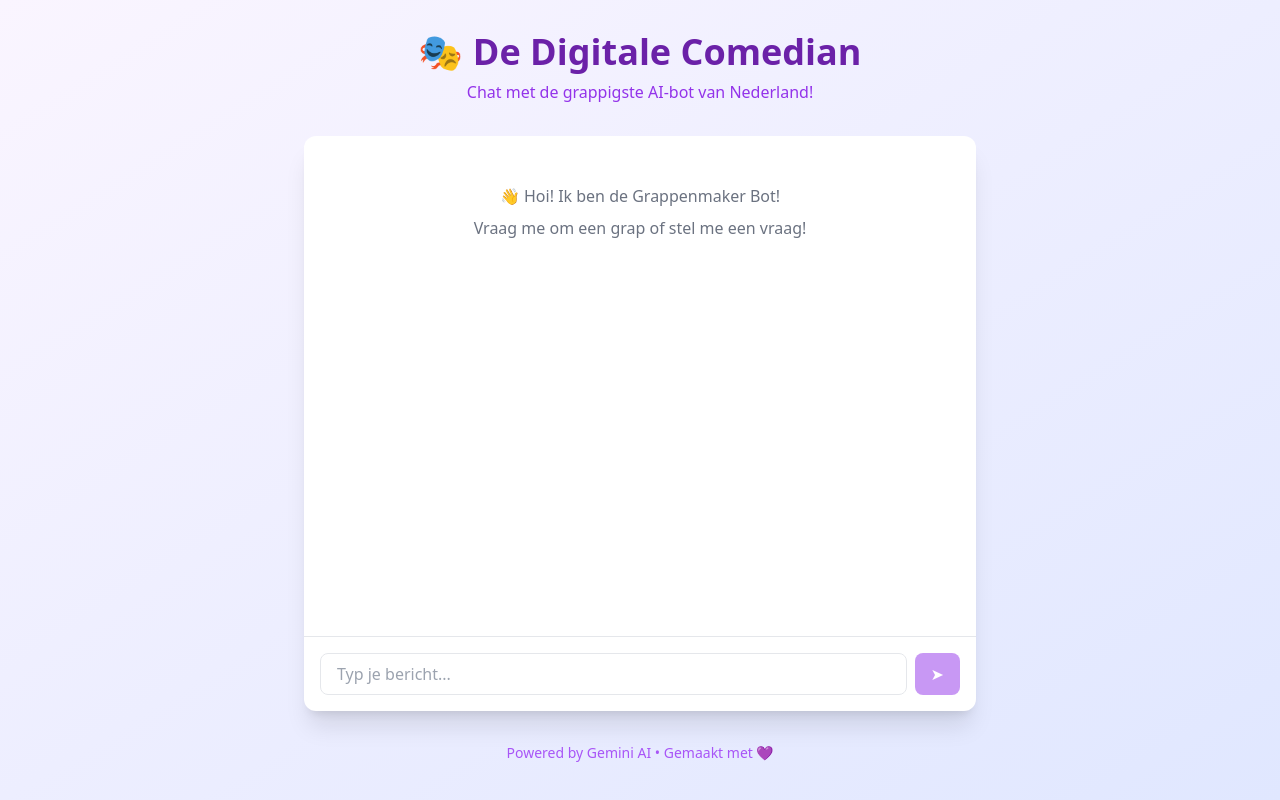
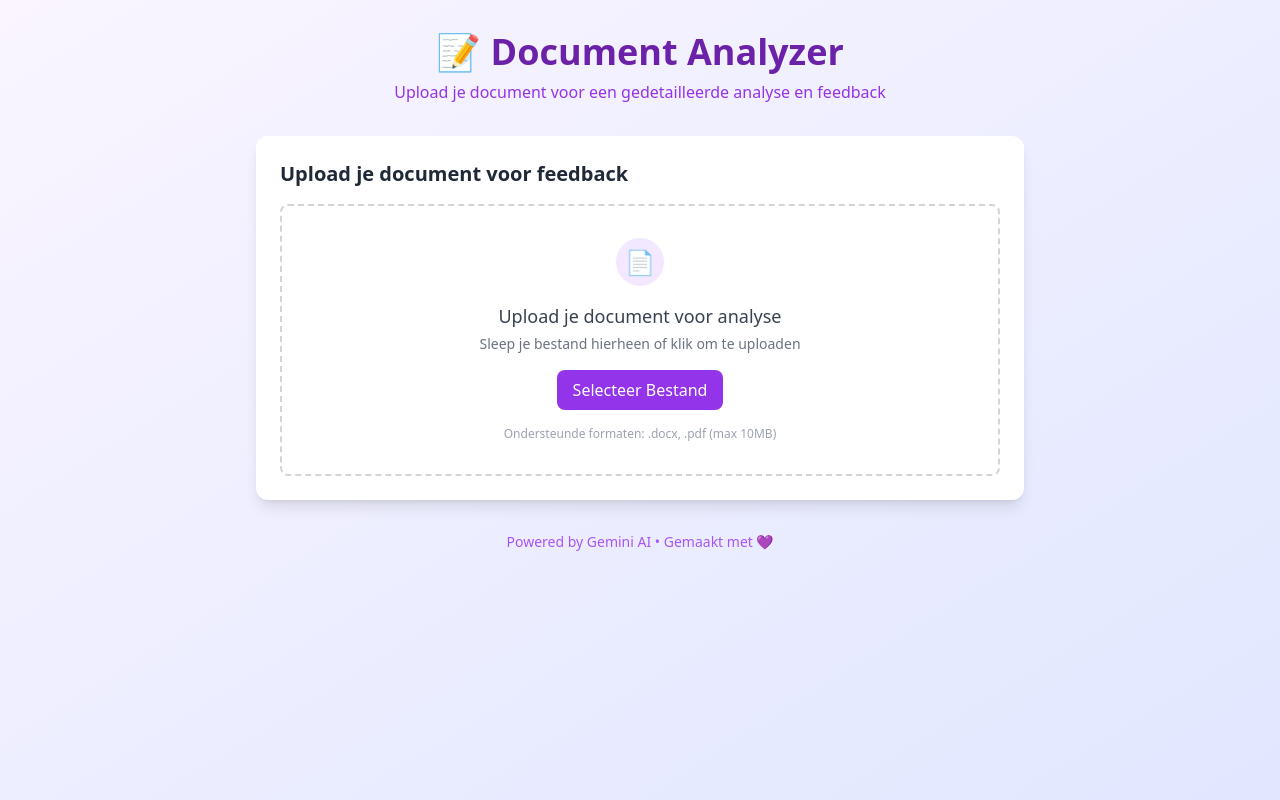
Before and after one commit to TomNaberink/gemini-simpele-chatbot-nextJS-cursor, a Next.js app: page / in a window 1280 px wide. Built offline with nearby package versions, Linux system fonts and the light colour scheme.

Commit message:
Create an AI document feedback analyzer

```diff
--- a/src/app/page.tsx
+++ b/src/app/page.tsx
@@ -1,24 +1,21 @@
-import JokeChatBot from '@/components/JokeChatBot'
+import FeedbackAnalyzer from '@/components/FeedbackAnalyzer'
 
 export default function Home() {
   return (
     <div className="min-h-screen bg-gradient-to-br from-purple-50 to-indigo-100">
       <div className="container mx-auto px-4 py-8">
-        <div className="max-w-2xl mx-auto">
-          {/* Header */}
+        <div className="max-w-3xl mx-auto">
           <div className="text-center mb-8">
             <h1 className="text-4xl font-bold text-purple-800 mb-2">
-              🎭 De Digitale Comedian
+              📝 Document Analyzer
             </h1>
             <p className="text-purple-600">
-              Chat met de grappigste AI-bot van Nederland!
+              Upload je document voor een gedetailleerde analyse en feedback
             </p>
           </div>
 
-          {/* Chatbot */}
-          <JokeChatBot />
+          <FeedbackAnalyzer />
 
-          {/* Footer */}
           <div className="text-center mt-8 text-sm text-purple-500">
             <p>Powered by Gemini AI • Gemaakt met 💜</p>
           </div>
--- /dev/null
+++ b/src/components/FeedbackAnalyzer.tsx
@@ -0,0 +1,106 @@
+import { useState } from 'react'
+import FileUpload from './FileUpload'
+
+export default function FeedbackAnalyzer() {
+  const [isAnalyzing, setIsAnalyzing] = useState(false)
+  const [feedback, setFeedback] = useState<any>(null)
+
+  const analyzeFeedback = async (content: string) => {
+    setIsAnalyzing(true)
+    try {
+      const prompt = `
+        Analyseer het volgende document en geef gedetailleerde feedback op de volgende aspecten:
+
+        1. Structuur en Opbouw (score 1-10)
+        - Logische flow
+        - Samenhang tussen paragrafen
+        - Duidelijke introductie en conclusie
+
+        2. Taalgebruik en Stijl (score 1-10)
+        - Grammatica en spelling
+        - Professioneel taalgebruik
+        - Consistentie in stijl
+
+        3. Inhoudelijke Kwaliteit (score 1-10)
+        - Diepgang van de analyse
+        - Onderbouwing van argumenten
+        - Relevantie van de informatie
+
+        4. Presentatie (score 1-10)
+        - Leesbaarheid
+        - Formatting
+        - Professionele uitstraling
+
+        Geef voor elk aspect:
+        - Een gedetailleerde analyse
+        - Concrete verbeterpunten
+        - Een score (1-10)
+        - Praktische aanbevelingen
+
+        Sluit af met:
+        - Een algemene conclusie
+        - Totaalscore
+        - Top 3 prioriteiten voor verbetering
+
+        Document voor analyse:
+        ${content}
+      `
+
+      const response = await fetch('/api/chat', {
+        method: 'POST',
+        headers: {
+          'Content-Type': 'application/json',
+        },
+        body: JSON.stringify({ message: prompt }),
+      })
+
+      if (!response.ok) {
+        throw new Error('Fout bij het analyseren van het document')
+      }
+
+      const data = await response.json()
+      setFeedback(data.response)
+    } catch (error) {
+      console.error('Analysis error:', error)
+      setFeedback('Er is een fout opgetreden bij het analyseren van het document.')
+    } finally {
+      setIsAnalyzing(false)
+    }
+  }
+
+  return (
+    <div className="space-y-6">
+      <div className="bg-white rounded-xl shadow-lg p-6">
+        <h2 className="text-xl font-semibold text-gray-800 mb-4">
+          Upload je document voor feedback
+        </h2>
+        <FileUpload
+          onFileUpload={(file) => {}}
+          onContentExtracted={(content) => analyzeFeedback(content)}
+        />
+      </div>
+
+      {isAnalyzing && (
+        <div className="bg-purple-50 border border-purple-200 rounded-xl p-6">
+          <div className="flex items-center space-x-3">
+            <div className="animate-spin rounded-full h-5 w-5 border-b-2 border-purple-600"></div>
+            <p className="text-purple-700">Document wordt geanalyseerd...</p>
+          </div>
+        </div>
+      )}
+
+      {feedback && !isAnalyzing && (
+        <div className="bg-white rounded-xl shadow-lg p-6">
+          <h2 className="text-xl font-semibold text-gray-800 mb-4">
+            Feedback Analyse
+          </h2>
+          <div className="prose max-w-none">
+            <pre className="whitespace-pre-wrap text-sm text-gray-700">
+              {feedback}
+            </pre>
+          </div>
+        </div>
+      )}
+    </div>
+  )
+}
--- a/src/components/FileUpload.tsx
+++ b/src/components/FileUpload.tsx
@@ -1,16 +1,15 @@
-'use client'
-
-import { useState } from 'react'
+import { useState, useRef } from 'react'
 
 interface FileUploadProps {
-  onFileUpload?: (file: File) => void
+  onFileUpload: (file: File) => void
+  onContentExtracted: (content: string) => void
 }
 
-export default function FileUpload({ onFileUpload }: FileUploadProps) {
+export default function FileUpload({ onFileUpload, onContentExtracted }: FileUploadProps) {
   const [isDragging, setIsDragging] = useState(false)
+  const [isProcessing, setIsProcessing] = useState(false)
   const [uploadedFile, setUploadedFile] = useState<File | null>(null)
-  const [isProcessing, setIsProcessing] = useState(false)
-  const [result, setResult] = useState<any>(null)
+  const fileInputRef = useRef<HTMLInputElement>(null)
 
   const handleFileSelect = async (file: File) => {
     const isDocx = file.name.endsWith('.docx')
@@ -23,7 +22,7 @@ export default function FileUpload({ onFileUpload }: FileUploadProps) {
 
     setUploadedFile(file)
     setIsProcessing(true)
-    setResult(null)
+    onFileUpload(file)
 
     try {
       const formData = new FormData()
@@ -35,21 +34,14 @@ export default function FileUpload({ onFileUpload }: FileUploadProps) {
       })
 
       if (!response.ok) {
-        const errorData = await response.json()
-        throw new Error(errorData.error || 'Upload failed')
+        throw new Error('Upload failed')
       }
 
       const data = await response.json()
-      setResult(data)
-
-      if (onFileUpload) {
-        onFileUpload(file)
-      }
+      onContentExtracted(data.content)
     } catch (error) {
       console.error('Upload error:', error)
-      setResult({
-        error: error instanceof Error ? error.message : 'Er is een fout opgetreden bij het uploaden van het bestand.'
-      })
+      alert('Er is een fout opgetreden bij het uploaden van het bestand.')
     } finally {
       setIsProcessing(false)
     }
@@ -75,16 +67,8 @@ export default function FileUpload({ onFileUpload }: FileUploadProps) {
     setIsDragging(false)
   }
 
-  const handleFileInput = (e: React.ChangeEvent<HTMLInputElement>) => {
-    const files = e.target.files
-    if (files && files.length > 0) {
-      handleFileSelect(files[0])
-    }
-  }
-
   return (
     <div className="space-y-4">
-      {/* Upload Area */}
       <div
         className={`border-2 border-dashed rounded-lg p-8 text-center transition-colors ${
           isDragging
@@ -97,34 +81,35 @@ export default function FileUpload({ onFileUpload }: FileUploadProps) {
       >
         <div className="flex flex-col items-center space-y-4">
           <div className="w-12 h-12 bg-purple-100 rounded-full flex items-center justify-center">
-            <svg className="w-6 h-6 text-purple-600" fill="none" stroke="currentColor" viewBox="0 0 24 24">
-              <path strokeLinecap="round" strokeLinejoin="round" strokeWidth={2} d="M7 16a4 4 0 01-.88-7.903A5 5 0 1115.9 6L16 6a5 5 0 011 9.9M15 13l-3-3m0 0l-3 3m3-3v12" />
-            </svg>
+            <span className="text-2xl">📄</span>
           </div>
 
           <div>
             <p className="text-lg font-medium text-gray-700">
-              Sleep je document hier naartoe
+              Upload je document voor analyse
             </p>
             <p className="text-sm text-gray-500 mt-1">
-              of klik om een bestand te selecteren
+              Sleep je bestand hierheen of klik om te uploaden
             </p>
           </div>
 
           <input
+            ref={fileInputRef}
             type="file"
             accept=".docx,.pdf"
-            onChange={handleFileInput}
+            onChange={(e) => {
+              const file = e.target.files?.[0]
+              if (file) handleFileSelect(file)
+            }}
             className="hidden"
-            id="file-input"
           />
 
-          <label
-            htmlFor="file-input"
-            className="px-4 py-2 bg-purple-600 text-white rounded-lg hover:bg-purple-700 transition-colors cursor-pointer"
+          <button
+            onClick={() => fileInputRef.current?.click()}
+            className="px-4 py-2 bg-purple-600 text-white rounded-lg hover:bg-purple-700 transition-colors"
           >
-            Bestand Selecteren
-          </label>
+            Selecteer Bestand
+          </button>
 
           <p className="text-xs text-gray-400">
             Ondersteunde formaten: .docx, .pdf (max 10MB)
@@ -132,82 +117,28 @@ export default function FileUpload({ onFileUpload }: FileUploadProps) {
         </div>
       </div>
 
-      {/* Processing State */}
       {isProcessing && (
         <div className="bg-blue-50 border border-blue-200 rounded-lg p-4">
           <div className="flex items-center space-x-3">
             <div className="animate-spin rounded-full h-5 w-5 border-b-2 border-blue-600"></div>
-            <span className="text-blue-700">Bestand wordt verwerkt...</span>
+            <span className="text-blue-700">Document wordt verwerkt...</span>
           </div>
         </div>
       )}
 
-      {/* Uploaded File Info */}
       {uploadedFile && !isProcessing && (
         <div className="bg-green-50 border border-green-200 rounded-lg p-4">
           <div className="flex items-center space-x-3">
-            <div className="w-8 h-8 bg-green-100 rounded-full flex items-center justify-center">
-              {uploadedFile.name.endsWith('.pdf') ? (
-                <svg className="w-4 h-4 text-red-600" fill="currentColor" viewBox="0 0 24 24">
-                  <path d="M14,2H6A2,2 0 0,0 4,4V20A2,2 0 0,0 6,22H18A2,2 0 0,0 20,20V8L14,2M18,20H6V4H13V9H18V20Z" />
-                </svg>
-              ) : (
-                <svg className="w-4 h-4 text-blue-600" fill="currentColor" viewBox="0 0 24 24">
-                  <path d="M14,2H6A2,2 0 0,0 4,4V20A2,2 0 0,0 6,22H18A2,2 0 0,0 20,20V8L14,2M18,20H6V4H13V9H18V20Z" />
-                </svg>
-              )}
-            </div>
+            <span className="text-2xl">✅</span>
             <div>
               <p className="font-medium text-green-800">{uploadedFile.name}</p>
               <p className="text-sm text-green-600">
                 {(uploadedFile.size / 1024 / 1024).toFixed(2)} MB
-                {result?.fileType && ` • ${result.fileType}`}
               </p>
             </div>
           </div>
         </div>
       )}
-
-      {/* Error State */}
-      {result?.error && (
-        <div className="bg-red-50 border border-red-200 rounded-lg p-4">
-          <div className="flex items-center space-x-3">
-            <div className="w-8 h-8 bg-red-100 rounded-full flex items-center justify-center">
-              <svg className="w-4 h-4 text-red-600" fill="none" stroke="currentColor" viewBox="0 0 24 24">
-                <path strokeLinecap="round" strokeLinejoin="round" strokeWidth={2} d="M12 8v4m0 4h.01M21 12a9 9 0 11-18 0 9 9 0 0118 0z" />
-              </svg>
-            </div>
-            <div>
-              <p className="font-medium text-red-800">Fout bij verwerken</p>
-              <p className="text-sm text-red-600">{result.error}</p>
-            </div>
-          </div>
-        </div>
-      )}
-
-      {/* Success Result */}
-      {result?.content && !result?.error && (
-        <div className="bg-gray-50 border border-gray-200 rounded-lg p-4">
-          <div className="flex justify-between items-start mb-3">
-            <h4 className="font-medium text-gray-800">Bestand Inhoud:</h4>
-            <div className="text-xs text-gray-500 space-x-4">
-              {result.wordCount && <span>{result.wordCount} woorden</span>}
-              {result.characterCount && <span>{result.characterCount} karakters</span>}
-            </div>
-          </div>
-          <div className="text-sm text-gray-600 whitespace-pre-wrap max-h-40 overflow-y-auto bg-white p-3 rounded border">
-            {result.content.length > 500
-              ? `${result.content.substring(0, 500)}...`
-              : result.content
-            }
-          </div>
-          {result.content.length > 500 && (
-            <p className="text-xs text-gray-500 mt-2">
-              Eerste 500 karakters getoond. Volledige inhoud beschikbaar via API.
-            </p>
-          )}
-        </div>
-      )}
     </div>
   )
 }
```
